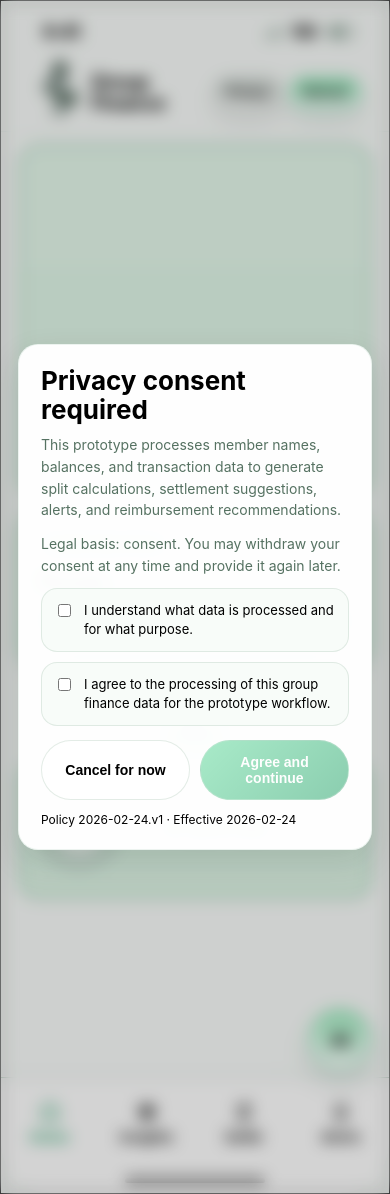
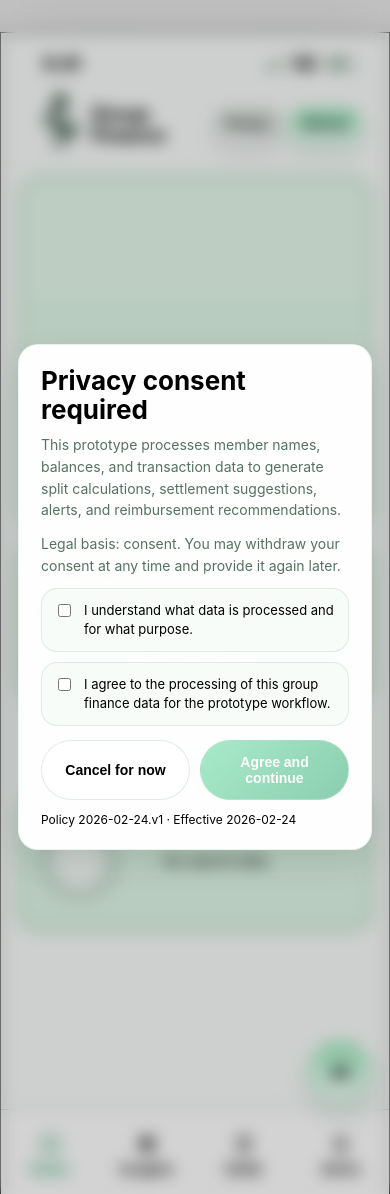
Before and after one commit to Cykebobo/ITP_Group4_1111, a Flask app: page / in a window 390 px wide. Run offline with Flask 3, Linux system fonts and the light colour scheme; some libraries are stand-ins or nearby versions.

Commit message:
Improve mobile fit while keeping current layout

```diff
--- a/templates/index.html
+++ b/templates/index.html
@@ -300,6 +300,13 @@
     .home-indicator{position:absolute;left:50%;bottom:10px;transform:translateX(-50%);width:140px;height:5px;border-radius:999px;background:rgba(0,0,0,.72);z-index:5;pointer-events:none}
     #page-home .scroll{padding-bottom:calc(var(--nav-height) + var(--safe-bottom) + 72px)}
     #page-home::after{content:"";position:absolute;left:0;right:0;bottom:0;height:132px;background:linear-gradient(180deg, rgba(244,248,245,0) 0%, rgba(244,248,245,.82) 38%, rgba(244,248,245,.98) 72%, rgba(244,248,245,1) 100%);border-bottom-left-radius:var(--screen-radius);border-bottom-right-radius:var(--screen-radius);z-index:3;pointer-events:none}
+
+    @media (max-width: 480px){
+      body{padding:8px;overflow:auto;place-items:start center;background:var(--desk)}
+      .device-shell{width:100%;height:auto;min-height:100dvh;padding-top:8px}
+      .device{transform:scale(min(calc((100vw - 16px) / var(--device-width)), calc((100dvh - 16px) / var(--device-height)), .84));margin-bottom:-56px}
+      .browser-side-note{display:none}
+    }
 
     .consent-modal{position:fixed;inset:0;display:none;align-items:center;justify-content:center;padding:18px;background:rgba(16,16,16,.18);backdrop-filter:blur(8px);z-index:50}
     .consent-modal.show{display:flex}
```
